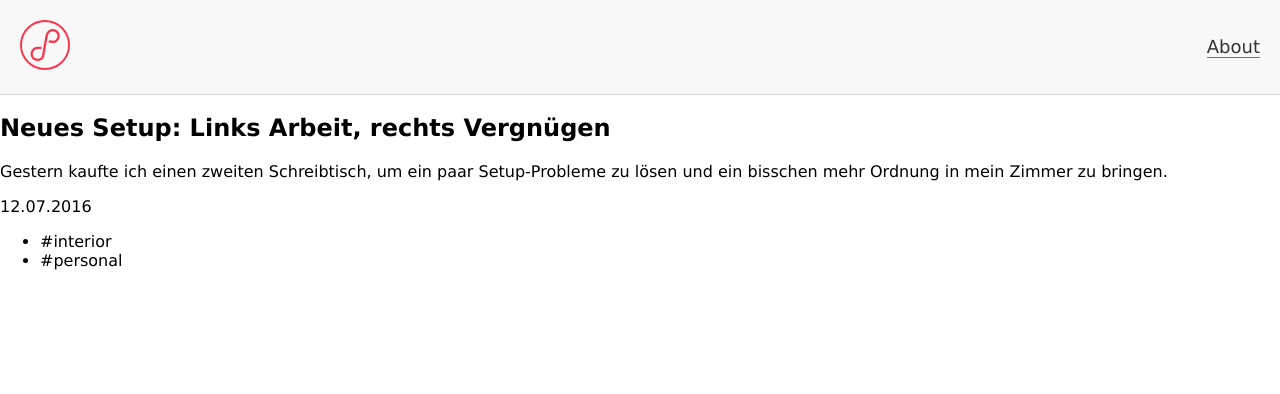
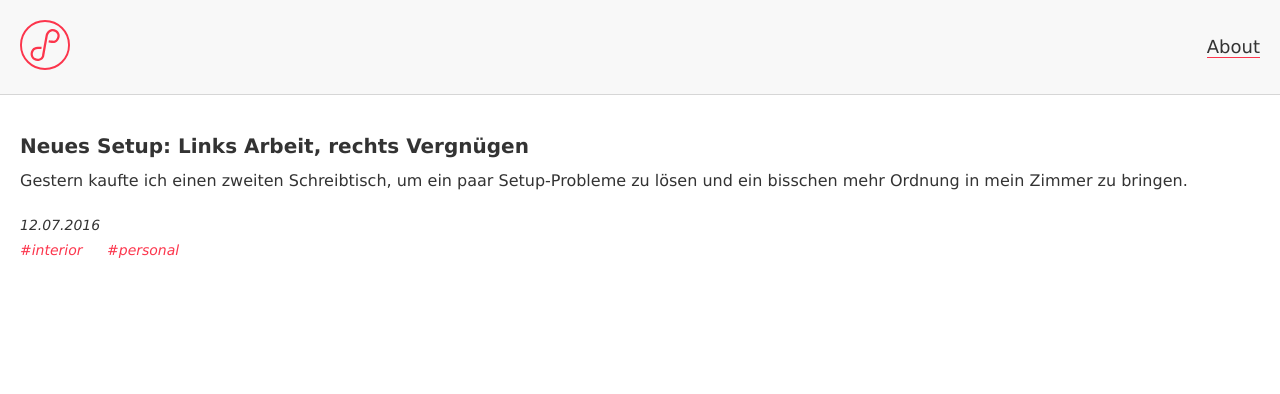
Before and after one commit to Plsr/crushed, a PHP site: page / in a window 1280 px wide. Shown: the top 394 px of the page. Run offline with PHP 8.4, Linux system fonts and the light colour scheme.

Commit message:
Finished styling of post preview

```diff
--- a/index.html
+++ b/index.html
@@ -16,13 +16,13 @@
 		</div>
 	</header>
 	<div class="c_post-preview">
-		<h2 class="c_post-title">Neues Setup: Links Arbeit, rechts Vergnügen</h2>
+		<h2 class="c_post-title"><a href="single.html">Neues Setup: Links Arbeit, rechts Vergnügen</a></h2>
 		<p>Gestern kaufte ich einen zweiten Schreibtisch, um ein paar Setup-Probleme zu lösen und ein bisschen mehr Ordnung in mein Zimmer zu bringen.</p>
 		<div class="c_post-preview-meta">
 			<p>12.07.2016</p>
 			<ul class="c_preview-tags">
-				<li>#interior</li>
-				<li>#personal</li>
+				<li><a href="#">#interior</a></li>
+				<li><a href="#">#personal</a></li>
 			</ul>
 		</div>
 		</div>
--- a/scss/_base.scss
+++ b/scss/_base.scss
@@ -1,3 +1,4 @@
 body {
 	font-family: Verdana, sans-serif;
+	color: $textcolor;
 }
--- /dev/null
+++ b/scss/component/_c_post-preview-meta.scss
@@ -0,0 +1,9 @@
+.c_post-preview-meta {
+	font-size: 14px;
+	font-style: italic;
+	margin-top: 20px;
+
+	p {
+		margin-top: 0;
+	}
+}
--- /dev/null
+++ b/scss/component/_c_post-preview.scss
@@ -0,0 +1,13 @@
+.c_post-preview {
+	margin-top: 40px;
+	margin-left: 20px;
+	margin-right: 20px;
+	margin-bottom: 40px;
+	font-size: 16px;
+	line-height: 25px;
+
+	p {
+		margin-top: 10px;
+		margin-bottom: 0;
+	}
+}
--- /dev/null
+++ b/scss/component/_c_post-title.scss
@@ -0,0 +1,15 @@
+h2.c_post-title {
+	font-size: 20px;
+	font-weight: bold;
+	line-height: 24px;
+	margin-bottom: 10px;
+
+	a {
+		text-decoration: none;
+		color: $textcolor;
+
+		&:hover {
+			color: $accentcolor;
+		}
+	}
+}
--- /dev/null
+++ b/scss/component/_c_preview-tags.scss
@@ -0,0 +1,24 @@
+.c_preview-tags {
+	list-style-type: none;
+	padding-left: 0;
+	margin-top: 0;
+	margin-bottom: 0px;
+
+	li {
+		display: inline;
+		padding-left: 20px;
+
+		&:first-child {
+			padding-left: 0;
+		}
+
+		a {
+			color: $accentcolor;
+			text-decoration: none;
+
+			&:hover {
+				text-decoration: underline;
+			}
+		}
+	}
+}
--- a/scss/style.scss
+++ b/scss/style.scss
@@ -10,6 +10,10 @@
 // Components
 @import 'component/c_main-nav';
 @import 'component/c_logo';
+@import 'component/c_post-title';
+@import 'component/c_post-preview';
+@import 'component/c_post-preview-meta';
+@import 'component/c_preview-tags';
 
 // Layouts
 @import 'layout/site-header';
--- a/style.css
+++ b/style.css
@@ -369,7 +369,8 @@ th {
   padding: 0; }
 
 body {
-  font-family: Verdana, sans-serif; }
+  font-family: Verdana, sans-serif;
+  color: #333333; }
 
 .c_main-nav {
   display: inline-block;
@@ -386,6 +387,51 @@ body {
   height: 50px;
   width: 50px; }
 
+h2.c_post-title {
+  font-size: 20px;
+  font-weight: bold;
+  line-height: 24px;
+  margin-bottom: 10px; }
+  h2.c_post-title a {
+    text-decoration: none;
+    color: #333333; }
+    h2.c_post-title a:hover {
+      color: #FC354C; }
+
+.c_post-preview {
+  margin-top: 40px;
+  margin-left: 20px;
+  margin-right: 20px;
+  margin-bottom: 40px;
+  font-size: 16px;
+  line-height: 25px; }
+  .c_post-preview p {
+    margin-top: 10px;
+    margin-bottom: 0; }
+
+.c_post-preview-meta {
+  font-size: 14px;
+  font-style: italic;
+  margin-top: 20px; }
+  .c_post-preview-meta p {
+    margin-top: 0; }
+
+.c_preview-tags {
+  list-style-type: none;
+  padding-left: 0;
+  margin-top: 0;
+  margin-bottom: 0px; }
+  .c_preview-tags li {
+    display: inline;
+    padding-left: 20px; }
+    .c_preview-tags li:first-child {
+      padding-left: 0; }
+    .c_preview-tags li a {
+      color: #FC354C;
+      text-decoration: none; }
+      .c_preview-tags li a:hover {
+        text-decoration: underline; }
+
 .site-header {
   background-color: #F8F8F8;
   -webkit-box-shadow: 0px 1px 0px 0px rgba(0, 0, 0, 0.16);
```
